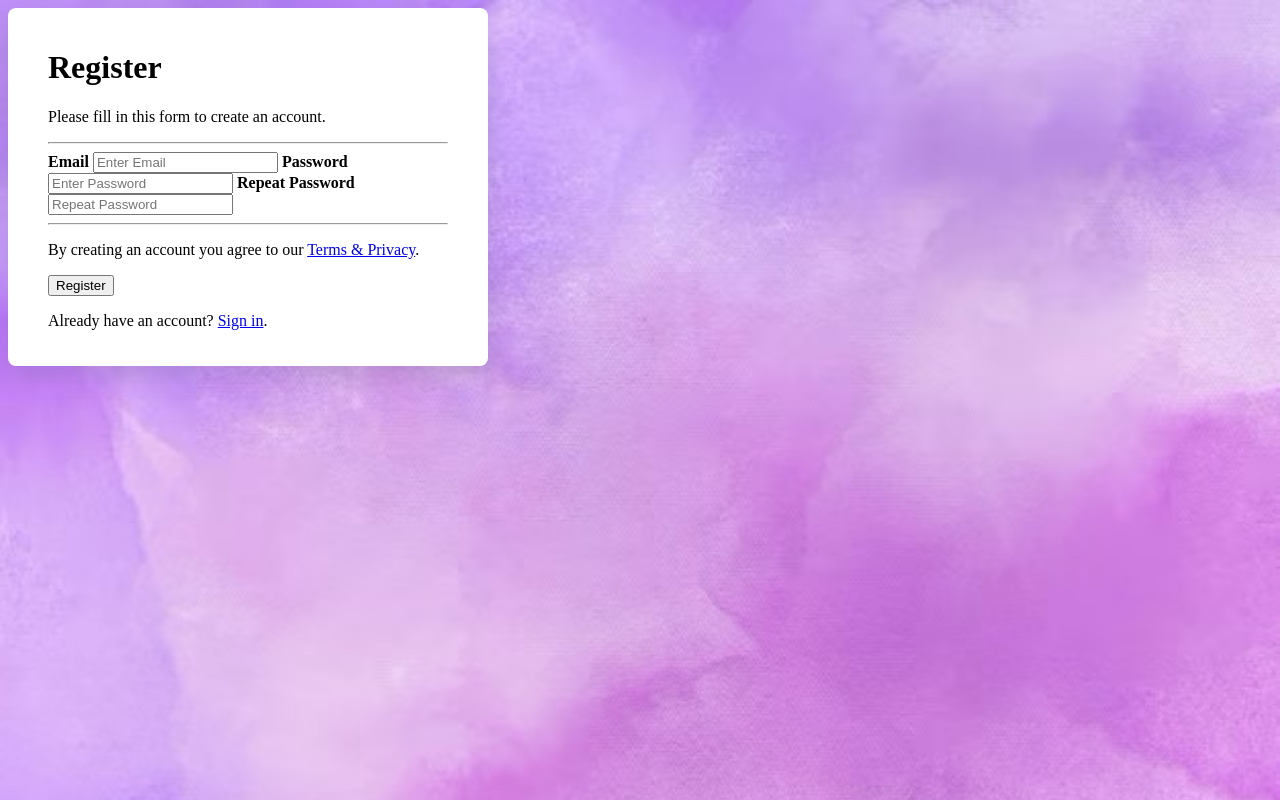
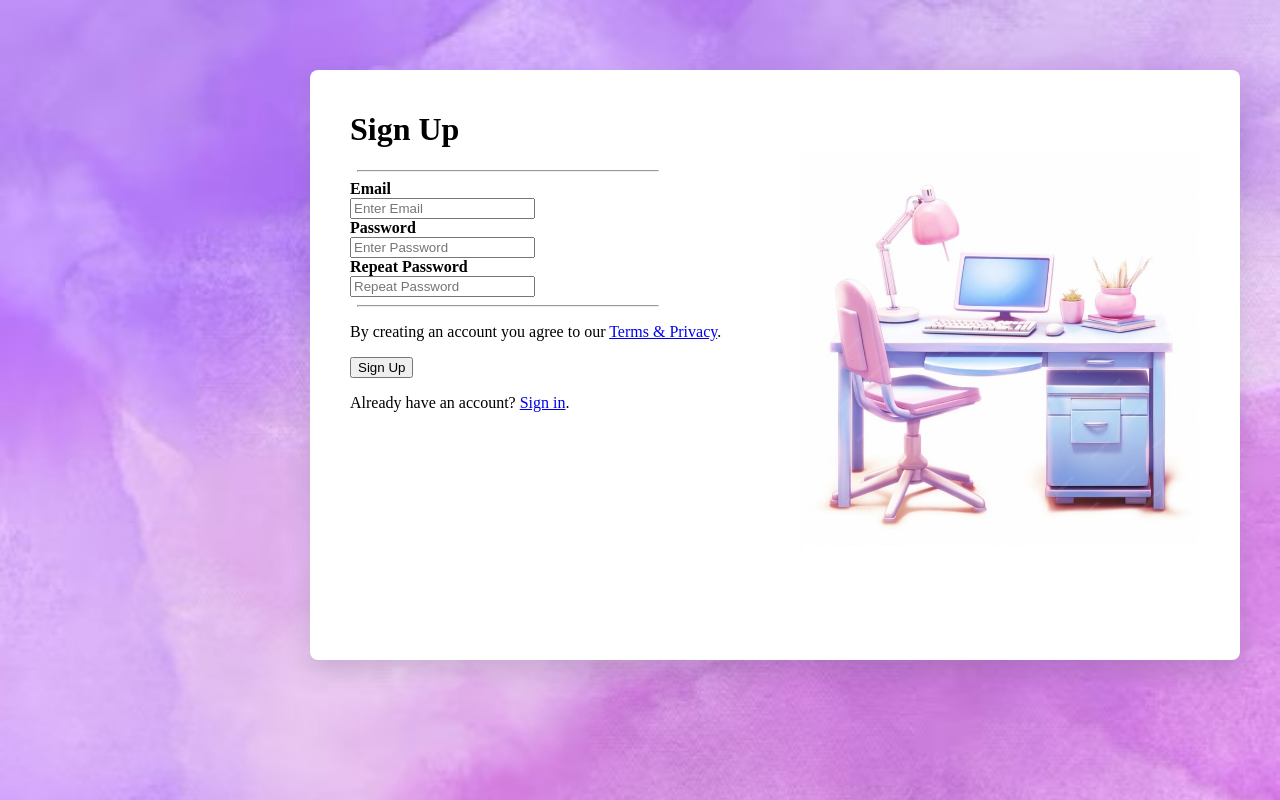
Before and after one commit to favyabils/Django, a Django app: page /signup in a window 1280 px wide. Run offline with Django 5.2, Linux system fonts and the light colour scheme.

Commit message:
Changed a few things

```diff
--- a/Background/static/css/signup.css
+++ b/Background/static/css/signup.css
@@ -6,7 +6,27 @@ body {
 
 .form {
         background-color: white;
-        width: 400px;
+        width: 850px;
+        height:550px;
         border-radius: 8px;
         padding: 20px 40px;
-        box-shadow: 0 10px 25px rgba(92, 99, 105, .2)}
+        box-shadow: 0 10px 25px rgba(92, 99, 105, .2);
+        position: fixed;
+        left: 310px;
+        top: 70px; }
+
+.maggi{position: fixed;
+     top: 150px;
+     left: 800px; }
+
+hr{width: 300px;
+   margin-left: 7px;}
+
+.email{display: block;}
+
+.password{display: block;}
+
+.repassword{display: block;}
+
+.mag{position: fixed;
+     left:450px}
--- a/Background/templates/signup.html
+++ b/Background/templates/signup.html
@@ -20,22 +20,24 @@
 
     <form class="form">
         <div class="container">
-          <h1>Register</h1>
-          <p>Please fill in this form to create an account.</p>
+          <h1>Sign Up</h1>
           <hr>
 
-    <label for="email"><b>Email</b></label>
-    <input type="text" placeholder="Enter Email" name="email" id="email" required>
+    <img class="maggi" src="{% static '/img/Desk1.jpg'%}" alt="chair" width="400px" height="auto">
 
-    <label for="psw"><b>Password</b></label>
-    <input type="password" placeholder="Enter Password" name="psw" id="psw" required>
 
-    <label for="psw-repeat"><b>Repeat Password</b></label>
-    <input type="password" placeholder="Repeat Password" name="psw-repeat" id="psw-repeat" required>
+    <label class="email" for="email"><b>Email</b></label>
+    <input class="email" type="text" placeholder="Enter Email" name="email" id="email" required>
+
+    <label class="password" for="psw"><b>Password</b></label>
+    <input class="password" type="password" placeholder="Enter Password" name="psw" id="psw" required>
+
+    <label class="repassword" for="psw-repeat"><b>Repeat Password</b></label>
+    <input class="repassword" type="password" placeholder="Repeat Password" name="psw-repeat" id="psw-repeat" required>
     <hr>
 
-    <p>By creating an account you agree to our <a href="#">Terms & Privacy</a>.</p>
-    <button type="submit" class="registerbtn">Register</button>
+    <p >By creating an account you agree to our <a href="#">Terms & Privacy</a>.</p>
+    <button type="submit" class="registerbtn">Sign Up</button>
   </div>
 
   <div class="container signin">
```
Also changed, not shown: Background/static/css/login.css (+20 -2 lines), Background/templates/login.html (+8 -9 lines), Background/static/img/Desk1.jpg (added).
